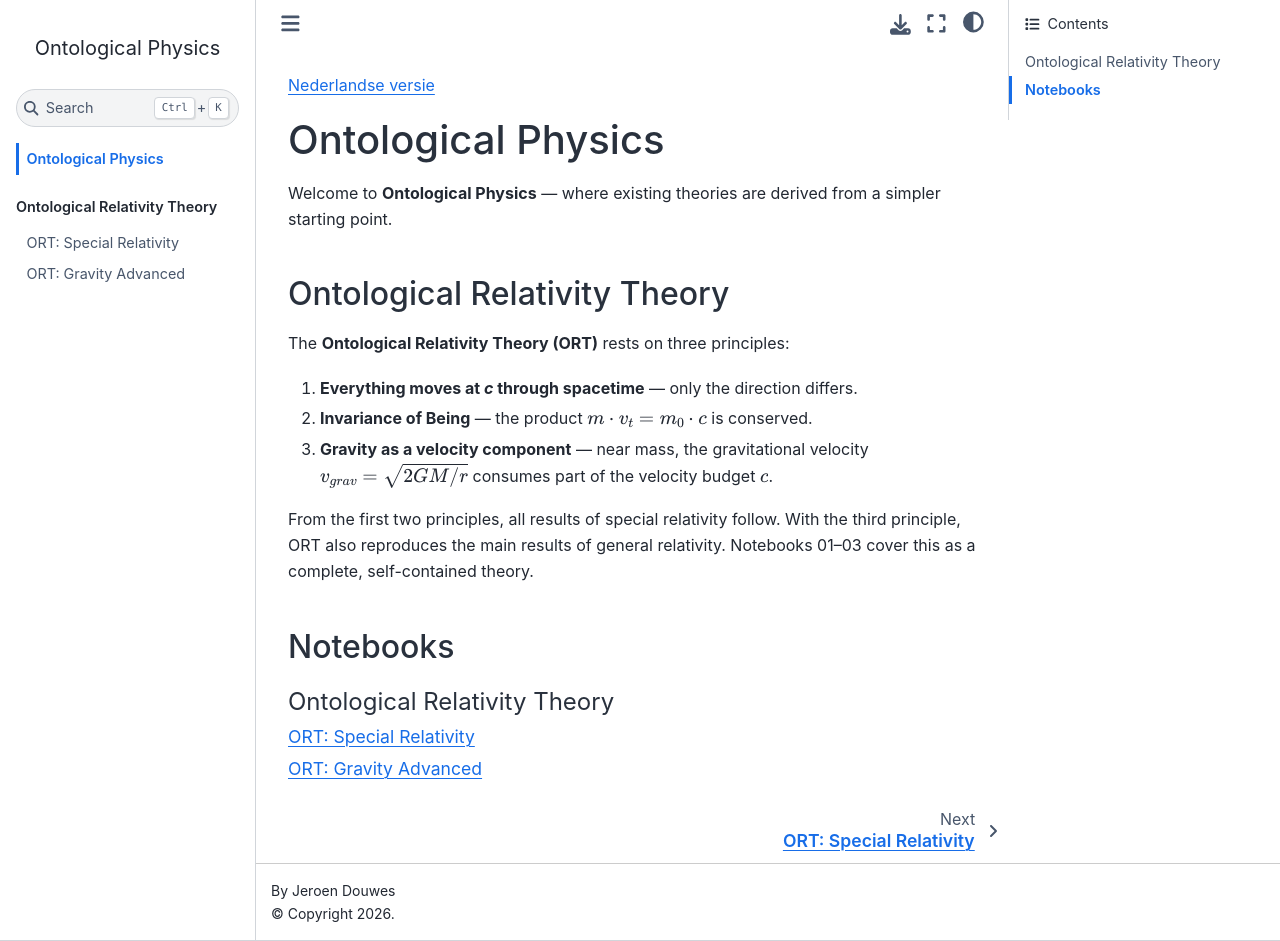
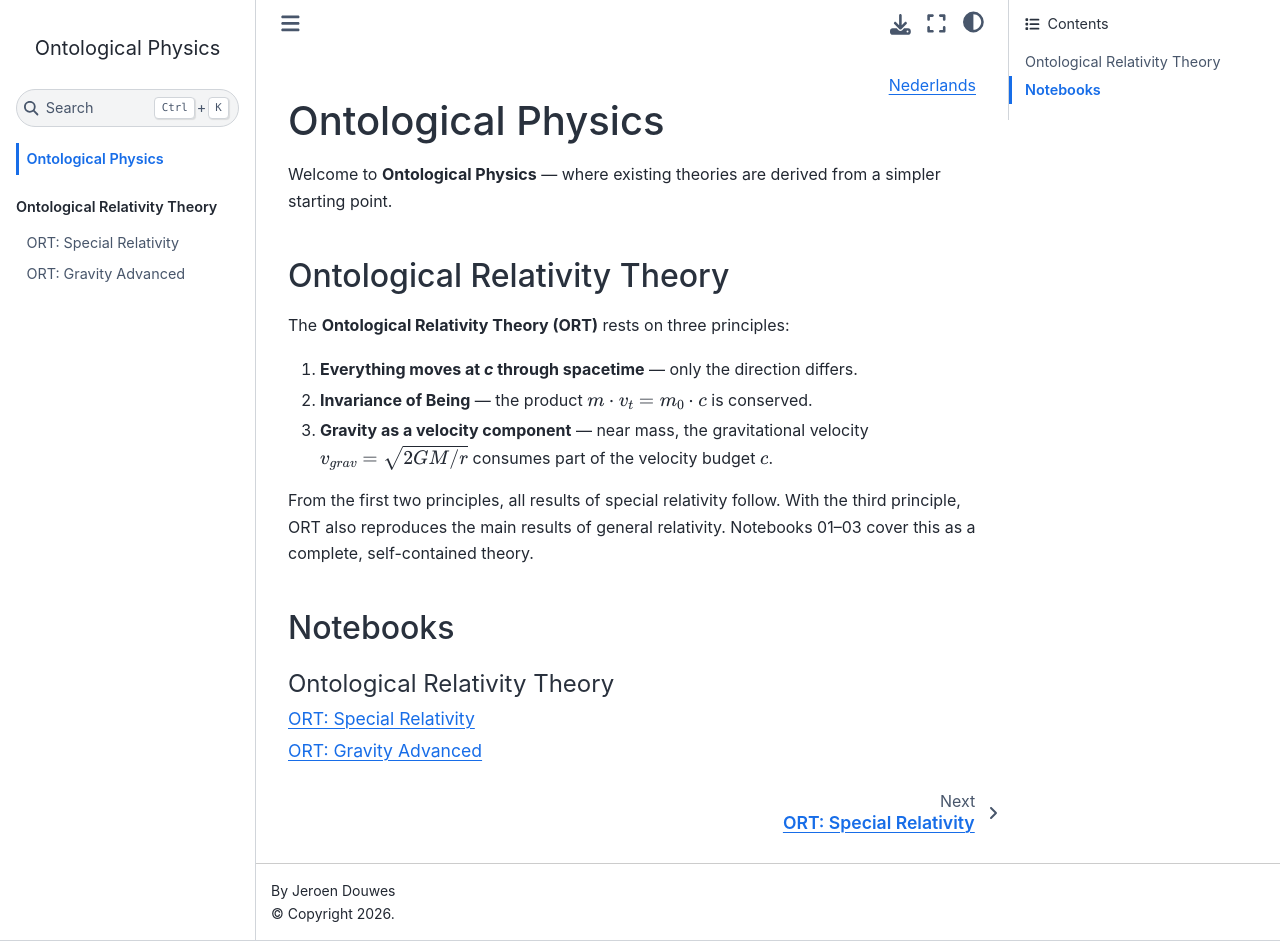
Before and after one commit to jeroendouwes/ontologicalphysics, a Jupyter Book: the page built from book/en/index.md, in a window 1280 px wide and 941 px high. Built offline with Jupyter Book 1.0.4 settings and Sphinx 7.4.7 and the Sphinx Book theme 1.1.4, drawn with Linux system fonts in a browser that asks for light colours; pages that are not in the unit, such as notebooks, are missing from menus; a script that is not in the unit is left out.

Commit message:
Add length contraction formula (5b) and improve language switch
- Add Formula 5b: L = L₀·cos(θ) derived directly from the velocity
  sphere, same geometric rotation as time dilation
- Move language switch to top-right, simplified to "English"/"Nederlands"

Co-Authored-By: Claude Opus 4.6 <noreply@anthropic.com>

```diff
--- a/book/en/index.md
+++ b/book/en/index.md
@@ -1,4 +1,4 @@
-<a href="/nl/">Nederlandse versie</a>
+<div style="text-align: right"><a href="/nl/">Nederlands</a></div>
 
 # Ontological Physics
 
```
Also changed, not shown: book/nl/index.md (+1 -1 lines), book/en/01_special_relativity.ipynb, book/nl/01_speciale_relativiteit.ipynb.
